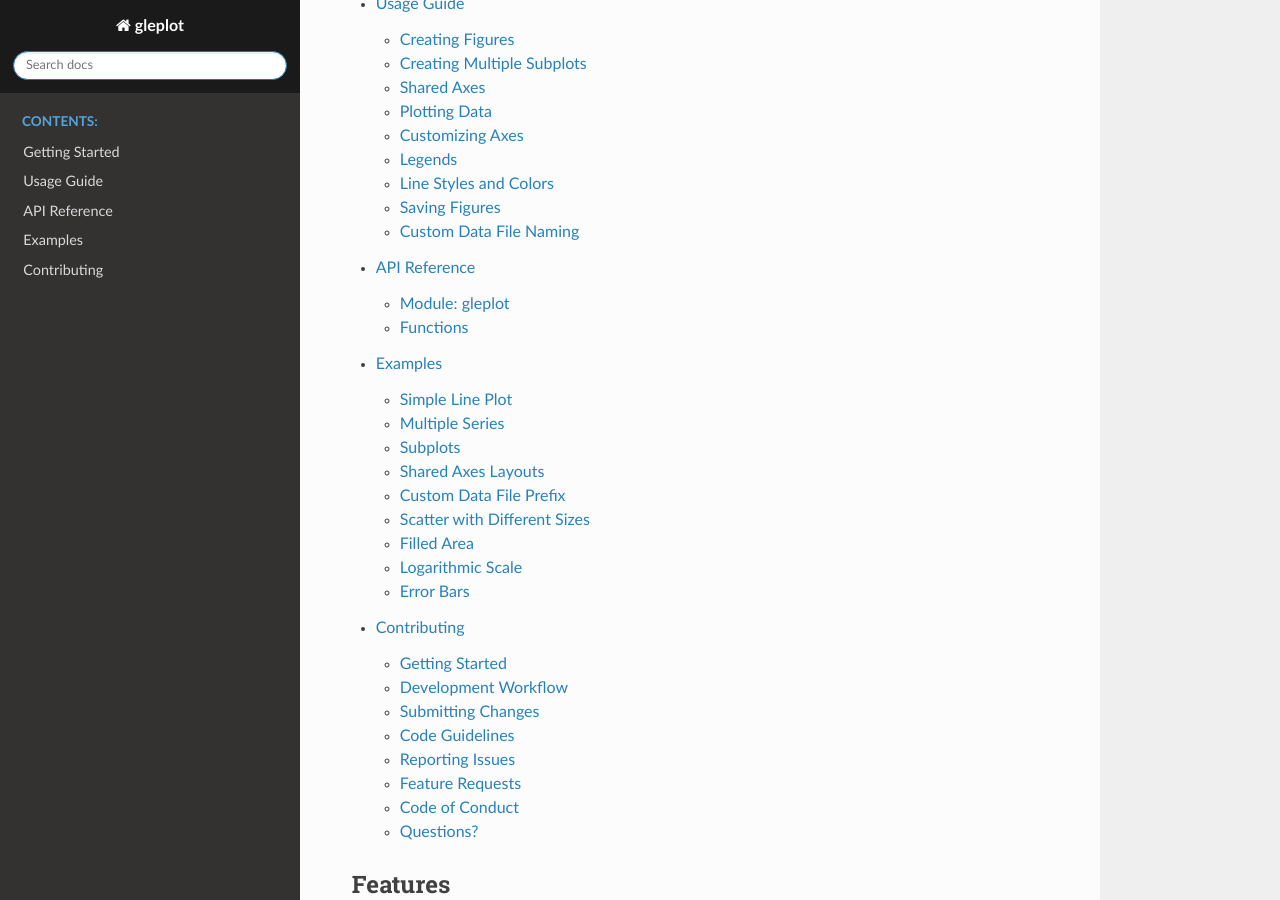
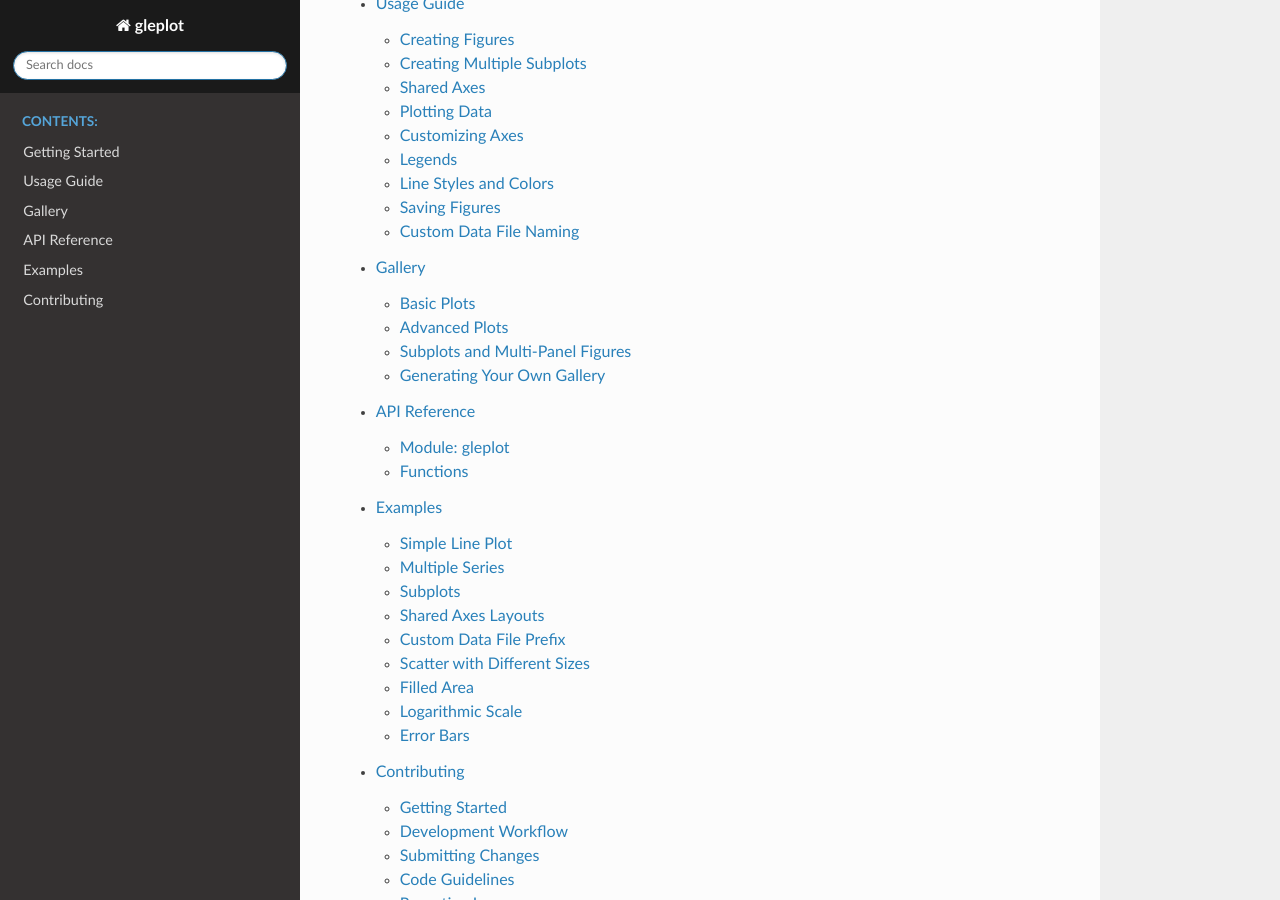
Before and after one commit to BenHuddart/gleplot, a Sphinx documentation site: the page built from docs/source/index.rst, in a window 1280 px wide and 900 px high, scrolled down 608 px. Built offline with Sphinx 7.4.7 and the Read the Docs theme 3.1.0, drawn with Linux system fonts in a browser that asks for light colours; some of the changed lines change nothing that is shown.

Commit message:
docs: add visual gallery with auto-generated images
- Add comprehensive gallery.rst with 11 example plots
- Include test .gle source files for reference
- Configure CI to generate gallery images during docs build
- Install GLE and convert PDFs to PNGs in publish workflow
- Keep generated images (PDF/PNG) out of repository

```diff
--- /dev/null
+++ b/docs/source/gallery.rst
@@ -0,0 +1,395 @@
+Gallery
+=======
+
+This gallery showcases the variety of plots you can create with gleplot.
+All examples are generated from the test suite in ``generate_test_graphics.py``.
+
+Basic Plots
+-----------
+
+Line Plot
+~~~~~~~~~
+
+A simple line plot showing trigonometric functions with custom colors and line styles.
+
+.. image:: _static/gallery/test_01_line_plot.png
+   :width: 600px
+   :align: center
+
+.. code-block:: python
+
+   import numpy as np
+   import gleplot as glp
+
+   fig = glp.figure(figsize=(6, 4.5))
+   ax = fig.add_subplot(111)
+
+   x = np.linspace(0, 10, 100)
+   ax.plot(x, np.sin(x), color='blue', label='sin(x)', linewidth=2)
+   ax.plot(x, np.cos(x), color='red', linestyle='--', label='cos(x)', linewidth=2)
+
+   ax.set_xlabel('x')
+   ax.set_ylabel('y')
+   ax.set_title('Basic Line Plot')
+   ax.legend()
+
+   fig.savefig('test_01_line_plot.pdf')
+
+Scatter Plot
+~~~~~~~~~~~~
+
+Scatter plot demonstrating point markers with correlation.
+
+.. image:: _static/gallery/test_02_scatter.png
+   :width: 600px
+   :align: center
+
+.. code-block:: python
+
+   import numpy as np
+   import gleplot as glp
+
+   fig = glp.figure(figsize=(6, 4.5))
+   ax = fig.add_subplot(111)
+
+   np.random.seed(42)
+   x = np.random.randn(50)
+   y = 2 * x + np.random.randn(50) * 0.5
+
+   ax.scatter(x, y, color='green', marker='o', label='Data points')
+   ax.set_xlabel('X variable')
+   ax.set_ylabel('Y variable')
+   ax.set_title('Scatter Plot with Correlation')
+   ax.legend()
+
+   fig.savefig('test_02_scatter.pdf')
+
+Bar Chart
+~~~~~~~~~
+
+Multi-color bar chart showing categorical data.
+
+.. image:: _static/gallery/test_03_bar_chart.png
+   :width: 600px
+   :align: center
+
+.. code-block:: python
+
+   import numpy as np
+   import gleplot as glp
+
+   fig = glp.figure(figsize=(6, 4.5))
+   ax = fig.add_subplot(111)
+
+   categories = np.array([1, 2, 3, 4, 5])
+   values = np.array([23, 45, 56, 78, 32])
+   colors = ['red', 'blue', 'green', 'orange', 'purple']
+
+   ax.bar(categories, values, color=colors)
+   ax.set_xlabel('Category')
+   ax.set_ylabel('Value')
+   ax.set_title('Colorful Bar Chart')
+
+   fig.savefig('test_03_bar_chart.pdf')
+
+Error Bars
+~~~~~~~~~~
+
+Data visualization with error bars showing measurement uncertainty.
+
+.. image:: _static/gallery/test_04_error_bars.png
+   :width: 600px
+   :align: center
+
+.. code-block:: python
+
+   import numpy as np
+   import gleplot as glp
+
+   fig = glp.figure(figsize=(6, 4.5))
+   ax = fig.add_subplot(111)
+
+   x = np.array([1, 2, 3, 4, 5])
+   y = np.array([2.3, 4.5, 3.8, 5.2, 4.9])
+   yerr = np.array([0.3, 0.4, 0.2, 0.5, 0.3])
+
+   ax.errorbar(x, y, yerr=yerr, marker='o', color='blue',
+               label='Measurements', capsize=5)
+   ax.set_xlabel('Measurement number')
+   ax.set_ylabel('Value')
+   ax.set_title('Data with Error Bars')
+   ax.legend()
+
+   fig.savefig('test_04_error_bars.pdf')
+
+Advanced Plots
+--------------
+
+Fill Between
+~~~~~~~~~~~~
+
+Shaded uncertainty band around a central line.
+
+.. image:: _static/gallery/test_05_fill_between.png
+   :width: 600px
+   :align: center
+
+.. code-block:: python
+
+   import numpy as np
+   import gleplot as glp
+
+   fig = glp.figure(figsize=(6, 4.5))
+   ax = fig.add_subplot(111)
+
+   x = np.linspace(0, 10, 100)
+   y = np.sin(x)
+   y_upper = y + 0.3
+   y_lower = y - 0.3
+
+   ax.fill_between(x, y_lower, y_upper, color='lightblue', alpha=0.5,
+                    label='Uncertainty band')
+   ax.plot(x, y, color='blue', linewidth=2, label='Mean')
+
+   ax.set_xlabel('x')
+   ax.set_ylabel('y')
+   ax.set_title('Fill Between Example')
+   ax.legend()
+
+   fig.savefig('test_05_fill_between.pdf')
+
+Logarithmic Scale
+~~~~~~~~~~~~~~~~~
+
+Log-log plot demonstrating power-law relationships.
+
+.. image:: _static/gallery/test_06_log_scale.png
+   :width: 600px
+   :align: center
+
+.. code-block:: python
+
+   import numpy as np
+   import gleplot as glp
+
+   fig = glp.figure(figsize=(6, 4.5))
+   ax = fig.add_subplot(111)
+
+   x = np.logspace(0, 3, 50)
+   y = x ** 2
+
+   ax.plot(x, y, color='red', marker='o', markersize=4)
+   ax.set_xscale('log')
+   ax.set_yscale('log')
+   ax.set_xlabel('x (log scale)')
+   ax.set_ylabel('y (log scale)')
+   ax.set_title('Logarithmic Scale Plot')
+
+   fig.savefig('test_06_log_scale.pdf')
+
+Subplots and Multi-Panel Figures
+---------------------------------
+
+Basic Subplots (2×2)
+~~~~~~~~~~~~~~~~~~~~
+
+Four-panel figure showing different trigonometric functions.
+
+.. image:: _static/gallery/test_07_subplots_basic.png
+   :width: 600px
+   :align: center
+
+.. code-block:: python
+
+   import numpy as np
+   import gleplot as glp
+
+   fig, axes = glp.subplots(2, 2, figsize=(8, 7))
+
+   x = np.linspace(0, 2*np.pi, 100)
+
+   axes[0].plot(x, np.sin(x), color='blue')
+   axes[0].set_title('sin(x)')
+
+   axes[1].plot(x, np.cos(x), color='red')
+   axes[1].set_title('cos(x)')
+
+   axes[2].plot(x, np.tan(x), color='green')
+   axes[2].set_title('tan(x)')
+   axes[2].set_ylim(-5, 5)
+
+   axes[3].plot(x, np.sin(x) * np.cos(x), color='purple')
+   axes[3].set_title('sin(x)·cos(x)')
+
+   fig.savefig('test_07_subplots_basic.pdf')
+
+Shared X-Axis
+~~~~~~~~~~~~~
+
+Three vertically-stacked plots sharing a common x-axis. Only the bottom panel
+shows x-tick labels, creating a clean aligned layout.
+
+.. image:: _static/gallery/test_08_shared_x_axis.png
+   :width: 600px
+   :align: center
+
+.. code-block:: python
+
+   import numpy as np
+   import gleplot as glp
+
+   fig, axes = glp.subplots(3, 1, sharex=True, figsize=(7, 9))
+
+   x = np.linspace(0, 10, 100)
+
+   axes[0].plot(x, np.sin(x), color='blue', label='Signal A')
+   axes[0].set_ylabel('Amplitude')
+   axes[0].set_title('Shared X-Axis Example')
+   axes[0].legend()
+
+   axes[1].plot(x, np.sin(2*x), color='red', label='Signal B')
+   axes[1].set_ylabel('Amplitude')
+   axes[1].legend()
+
+   axes[2].plot(x, np.sin(x) + np.sin(2*x), color='green', label='Combined')
+   axes[2].set_xlabel('Time (s)')
+   axes[2].set_ylabel('Amplitude')
+   axes[2].legend()
+
+   fig.savefig('test_08_shared_x_axis.pdf')
+
+Shared Y-Axis
+~~~~~~~~~~~~~
+
+Three side-by-side plots sharing a common y-axis. Only the leftmost panel shows
+y-tick labels for direct comparison across conditions.
+
+.. image:: _static/gallery/test_09_shared_y_axis.png
+   :width: 600px
+   :align: center
+
+.. code-block:: python
+
+   import numpy as np
+   import gleplot as glp
+
+   fig, axes = glp.subplots(1, 3, sharey=True, figsize=(12, 4.5))
+
+   x1 = np.linspace(0, 5, 50)
+   x2 = np.linspace(0, 5, 50)
+   x3 = np.linspace(0, 5, 50)
+
+   axes[0].scatter(x1, x1**2, color='blue', marker='o')
+   axes[0].set_xlabel('Input A')
+   axes[0].set_ylabel('Response')
+   axes[0].set_title('Condition A')
+
+   axes[1].scatter(x2, 1.5*x2**2, color='red', marker='s')
+   axes[1].set_xlabel('Input B')
+   axes[1].set_title('Condition B')
+
+   axes[2].scatter(x3, 0.8*x3**2, color='green', marker='^')
+   axes[2].set_xlabel('Input C')
+   axes[2].set_title('Condition C')
+
+   fig.savefig('test_09_shared_y_axis.pdf')
+
+Shared Both Axes (2×2)
+~~~~~~~~~~~~~~~~~~~~~~
+
+Four panels with both x and y axes shared. Only the left column shows y-tick labels
+and the bottom row shows x-tick labels. Ideal for comparing similar data across conditions.
+
+.. image:: _static/gallery/test_10_shared_both.png
+   :width: 600px
+   :align: center
+
+.. code-block:: python
+
+   import numpy as np
+   import gleplot as glp
+
+   fig, axes = glp.subplots(2, 2, sharex=True, sharey=True, figsize=(7, 6))
+
+   x = np.linspace(-3, 3, 60)
+
+   axes[0].plot(x, x, color='blue', label='y=x')
+   axes[0].set_ylabel('y')
+   axes[0].set_title('Linear')
+   axes[0].legend()
+
+   axes[1].plot(x, x**2 - 5, color='red', label='y=x²-5')
+   axes[1].set_title('Quadratic')
+   axes[1].legend()
+
+   axes[2].plot(x, 0.3*x**3, color='green', label='y=0.3x³')
+   axes[2].set_xlabel('x')
+   axes[2].set_ylabel('y')
+   axes[2].set_title('Cubic')
+   axes[2].legend()
+
+   axes[3].plot(x, 8*np.sin(x), color='purple', label='y=8sin(x)')
+   axes[3].set_xlabel('x')
+   axes[3].set_title('Sine')
+   axes[3].legend()
+
+   fig.savefig('test_10_shared_both.pdf')
+
+Complex Combined Plot
+~~~~~~~~~~~~~~~~~~~~~
+
+A sophisticated plot combining multiple plot types: fill_between regions,
+overlaid line plots, and scatter markers at intersection points.
+
+.. image:: _static/gallery/test_11_complex_combined.png
+   :width: 600px
+   :align: center
+
+.. code-block:: python
+
+   import numpy as np
+   import gleplot as glp
+
+   fig = glp.figure(figsize=(7, 6))
+   ax = fig.add_subplot(111)
+
+   x = np.linspace(0, 10, 100)
+   y1 = np.sin(x)
+   y2 = np.cos(x)
+
+   # Fill between
+   ax.fill_between(x, y1, y2, where=(y1 >= y2), color='lightblue',
+                    alpha=0.3, label='sin > cos')
+   ax.fill_between(x, y1, y2, where=(y1 < y2), color='lightcoral',
+                    alpha=0.3, label='cos > sin')
+
+   # Lines
+   ax.plot(x, y1, color='blue', linewidth=2, label='sin(x)')
+   ax.plot(x, y2, color='red', linewidth=2, linestyle='--', label='cos(x)')
+
+   # Scatter at intersections
+   intersections_x = [np.pi/4, 5*np.pi/4]
+   intersections_y = [np.sin(np.pi/4), np.sin(5*np.pi/4)]
+   ax.scatter(intersections_x, intersections_y, color='black',
+              marker='o', s=100, zorder=5, label='Intersections')
+
+   ax.set_xlabel('x')
+   ax.set_ylabel('y')
+   ax.set_title('Complex Combined Plot')
+   ax.legend()
+   ax.set_xlim(0, 10)
+
+   fig.savefig('test_11_complex_combined.pdf')
+
+Generating Your Own Gallery
+----------------------------
+
+All plots shown here are generated by running:
+
+.. code-block:: bash
+
+   python generate_test_graphics.py
+
+The script creates both ``.gle`` scripts and compiled PDF outputs in the
+``test_graphics_output`` directory. GLE source files are tracked in the repository
+for reference, while PDFs are excluded via ``.gitignore``.
--- a/docs/source/index.rst
+++ b/docs/source/index.rst
@@ -16,6 +16,7 @@
 
    getting_started
    usage
+   gallery
    api
    examples
    contributing
```
Also changed, not shown: 13 other files.
